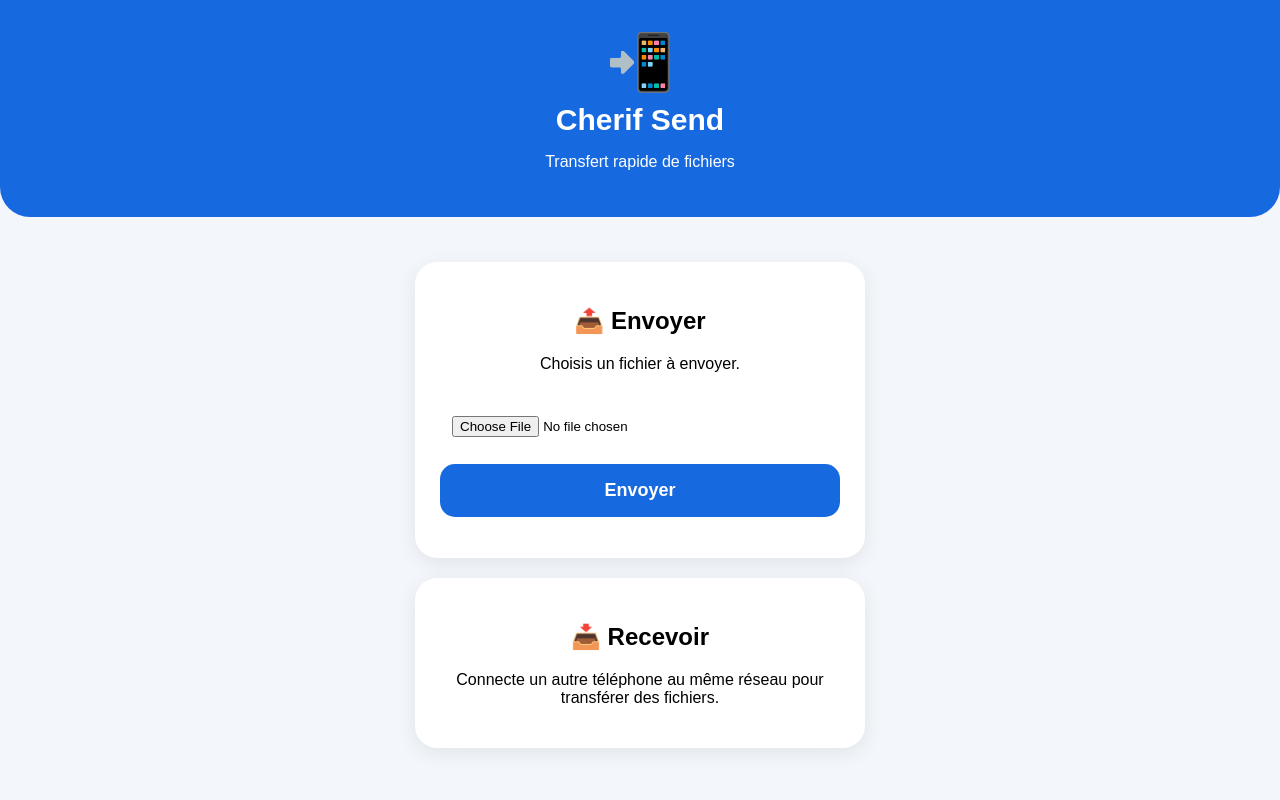
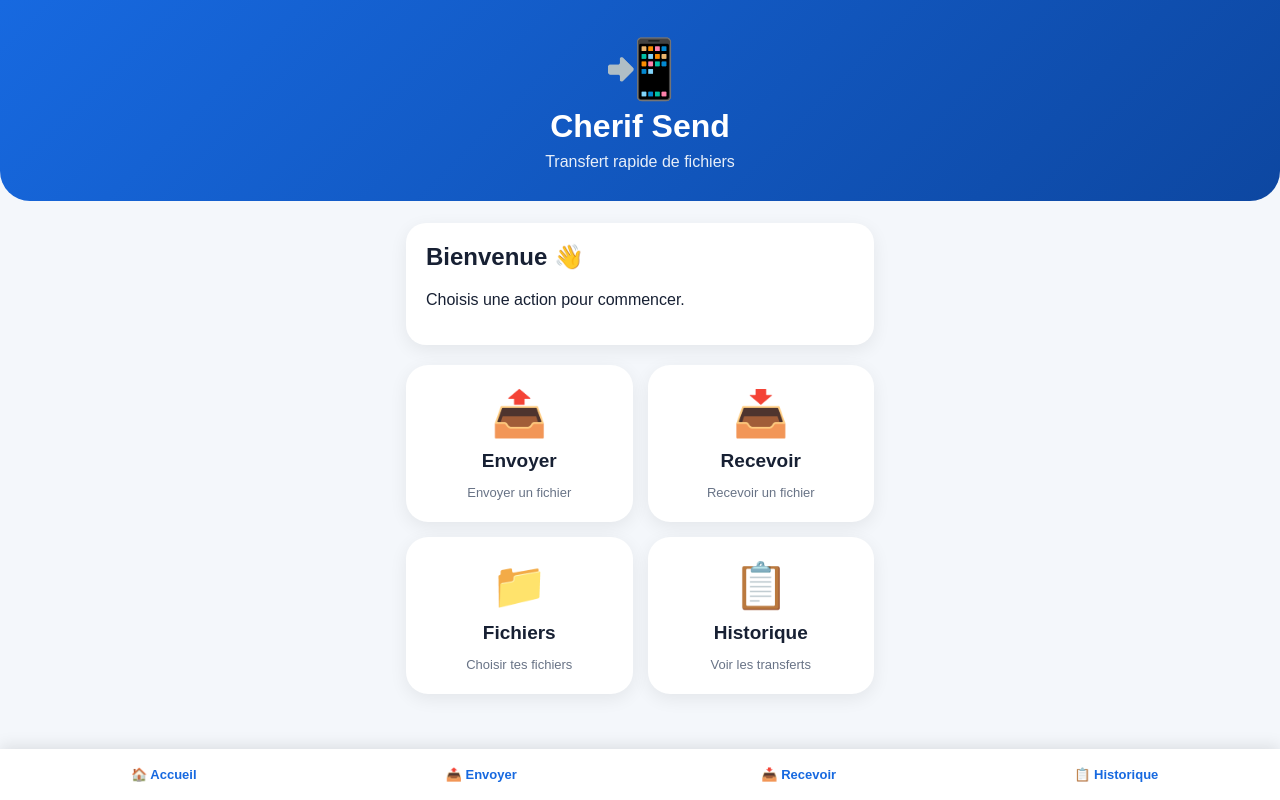
Before and after one commit to caidaraalhassane-stack/Cherif-send, a website: page www/index.html in a window 1280 px wide. Drawn offline with Linux system fonts and the light colour scheme.

Commit message:
Nouvelle interface Cherif Send

```diff
--- a/www/index.html
+++ b/www/index.html
@@ -13,54 +13,165 @@
     body {
       margin: 0;
       font-family: Arial, sans-serif;
-      background: #f3f6fa;
-      text-align: center;
+      background: #f4f7fb;
+      color: #172033;
     }
 
     header {
-      background: #1769e0;
+      background: linear-gradient(135deg, #1769e0, #0d47a1);
       color: white;
-      padding: 30px 15px;
+      padding: 35px 20px 30px;
+      text-align: center;
       border-radius: 0 0 30px 30px;
     }
 
     .logo {
-      font-size: 55px;
+      font-size: 58px;
     }
 
-    h1 {
-      margin: 8px 0;
-      font-size: 30px;
+    header h1 {
+      margin: 5px 0;
+      font-size: 32px;
+    }
+
+    header p {
+      margin: 8px 0 0;
+      opacity: .9;
     }
 
     .container {
-      padding: 25px 18px;
+      padding: 22px 16px 90px;
+      max-width: 500px;
+      margin: auto;
+    }
+
+    .welcome {
+      background: white;
+      padding: 20px;
+      border-radius: 20px;
+      margin-bottom: 20px;
+      box-shadow: 0 5px 18px rgba(0,0,0,.07);
+    }
+
+    .welcome h2 {
+      margin-top: 0;
+    }
+
+    .grid {
+      display: grid;
+      grid-template-columns: 1fr 1fr;
+      gap: 15px;
     }
 
     .card {
       background: white;
-      padding: 25px;
-      margin: 20px auto;
-      max-width: 450px;
       border-radius: 22px;
-      box-shadow: 0 5px 20px rgba(0,0,0,.08);
+      padding: 22px 15px;
+      text-align: center;
+      box-shadow: 0 5px 18px rgba(0,0,0,.07);
+      cursor: pointer;
+      transition: transform .15s;
+    }
+
+    .card:active {
+      transform: scale(.96);
+    }
+
+    .icon {
+      font-size: 45px;
+      margin-bottom: 10px;
+    }
+
+    .card h3 {
+      margin: 5px 0;
+      font-size: 19px;
+    }
+
+    .card p {
+      font-size: 13px;
+      color: #687386;
+      margin-bottom: 0;
+    }
+
+    .section {
+      display: none;
+      background: white;
+      padding: 22px;
+      margin-top: 20px;
+      border-radius: 22px;
+      box-shadow: 0 5px 18px rgba(0,0,0,.07);
+    }
+
+    .section.active {
+      display: block;
+    }
+
+    input[type="file"] {
+      width: 100%;
+      padding: 12px;
+      margin: 15px 0;
+      border: 1px solid #ddd;
+      border-radius: 12px;
     }
 
     button {
       width: 100%;
-      padding: 16px;
+      padding: 15px;
       border: 0;
-      border-radius: 15px;
+      border-radius: 14px;
       background: #1769e0;
       color: white;
-      font-size: 18px;
+      font-size: 17px;
       font-weight: bold;
+      margin-top: 8px;
     }
 
-    input {
-      width: 100%;
-      margin: 15px 0;
+    .back {
+      background: #eef2f7;
+      color: #172033;
+    }
+
+    #status {
+      margin-top: 15px;
+      font-weight: bold;
+      color: #1769e0;
+    }
+
+    .history-item {
       padding: 12px;
+      border-bottom: 1px solid #eee;
+      text-align: left;
+    }
+
+    .empty {
+      color: #687386;
+      text-align: center;
+    }
+
+    nav {
+      position: fixed;
+      bottom: 0;
+      left: 0;
+      right: 0;
+      background: white;
+      display: flex;
+      justify-content: space-around;
+      padding: 10px 5px;
+      box-shadow: 0 -3px 15px rgba(0,0,0,.1);
+    }
+
+    nav button {
+      background: transparent;
+      color: #1769e0;
+      margin: 0;
+      padding: 8px 3px;
+      font-size: 13px;
+    }
+
+    @media (max-width: 350px) {
+      .grid {
+        grid-template-columns: 1fr;
+      }
     }
   </style>
 </head>
@@ -75,9 +186,41 @@
 
 <div class="container">
 
-  <div class="card">
-    <h2>📤 Envoyer</h2>
-    <p>Choisis un fichier à envoyer.</p>
+  <div class="welcome">
+    <h2>Bienvenue 👋</h2>
+    <p>Choisis une action pour commencer.</p>
+  </div>
+
+  <div class="grid">
+
+    <div class="card" onclick="showSection('send')">
+      <div class="icon">📤</div>
+      <h3>Envoyer</h3>
+      <p>Envoyer un fichier</p>
+    </div>
+
+    <div class="card" onclick="showSection('receive')">
+      <div class="icon">📥</div>
+      <h3>Recevoir</h3>
+      <p>Recevoir un fichier</p>
+    </div>
+
+    <div class="card" onclick="showSection('files')">
+      <div class="icon">📁</div>
+      <h3>Fichiers</h3>
+      <p>Choisir tes fichiers</p>
+    </div>
+
+    <div class="card" onclick="showSection('history')">
+      <div class="icon">📋</div>
+      <h3>Historique</h3>
+      <p>Voir les transferts</p>
+    </div>
+
+  </div>
+
+  <div id="send" class="section">
+    <h2>📤 Envoyer un fichier</h2>
 
     <input type="file" id="file">
 
@@ -86,27 +229,143 @@
     </button>
 
     <p id="status"></p>
+
+    <button class="back" onclick="hideSections()">
+      ← Retour
+    </button>
   </div>
 
-  <div class="card">
+  <div id="receive" class="section">
     <h2>📥 Recevoir</h2>
-    <p>Connecte un autre téléphone au même réseau pour transférer des fichiers.</p>
+
+    <p>
+      La réception de fichiers sera disponible ici.
+    </p>
+
+    <button onclick="showMessage('Recherche d’un appareil...')">
+      🔎 Rechercher un appareil
+    </button>
+
+    <p id="receiveStatus"></p>
+
+    <button class="back" onclick="hideSections()">
+      ← Retour
+    </button>
+  </div>
+
+  <div id="files" class="section">
+    <h2>📁 Mes fichiers</h2>
+
+    <input type="file" id="multipleFiles" multiple>
+
+    <p id="fileStatus" class="empty">
+      Aucun fichier sélectionné.
+    </p>
+
+    <button onclick="showFiles()">
+      Afficher les fichiers
+    </button>
+
+    <button class="back" onclick="hideSections()">
+      ← Retour
+    </button>
+  </div>
+
+  <div id="history" class="section">
+    <h2>📋 Historique</h2>
+
+    <div id="historyList">
+      <p class="empty">
+        Aucun transfert pour le moment.
+      </p>
+    </div>
+
+    <button class="back" onclick="hideSections()">
+      ← Retour
+    </button>
   </div>
 
 </div>
 
+<nav>
+  <button onclick="hideSections()">🏠 Accueil</button>
+  <button onclick="showSection('send')">📤 Envoyer</button>
+  <button onclick="showSection('receive')">📥 Recevoir</button>
+  <button onclick="showSection('history')">📋 Historique</button>
+</nav>
+
 <script>
-function sendFile() {
-  const file = document.getElementById("file").files[0];
-  const status = document.getElementById("status");
-
-  if (!file) {
-    status.textContent = "Choisis d'abord un fichier.";
-    return;
+  function hideSections() {
+    document.querySelectorAll(".section").forEach(section => {
+      section.classList.remove("active");
+    });
   }
 
-  status.textContent = "Fichier sélectionné : " + file.name;
-}
+  function showSection(id) {
+    hideSections();
+
+    const section = document.getElementById(id);
+
+    if (section) {
+      section.classList.add("active");
+      section.scrollIntoView({
+        behavior: "smooth"
+      });
+    }
+  }
+
+  function sendFile() {
+    const fileInput = document.getElementById("file");
+    const status = document.getElementById("status");
+
+    if (!fileInput.files.length) {
+      status.textContent = "⚠️ Choisis d'abord un fichier.";
+      return;
+    }
+
+    const file = fileInput.files[0];
+
+    status.textContent =
+      "✅ Fichier sélectionné : " + file.name;
+
+    addHistory(
+      "📤 " + file.name
+    );
+  }
+
+  function showFiles() {
+    const input = document.getElementById("multipleFiles");
+    const status = document.getElementById("fileStatus");
+
+    if (!input.files.length) {
+      status.textContent = "Aucun fichier sélectionné.";
+      return;
+    }
+
+    status.innerHTML =
+      "📁 " + input.files.length +
+      " fichier(s) sélectionné(s).";
+  }
+
+  function showMessage(message) {
+    document.getElementById("receiveStatus").textContent =
+      "🔵 " + message;
+  }
+
+  function addHistory(text) {
+    const history = document.getElementById("historyList");
+
+    if (history.querySelector(".empty")) {
+      history.innerHTML = "";
+    }
+
+    const item = document.createElement("div");
+
+    item.className = "history-item";
+    item.textContent = text;
+
+    history.prepend(item);
+  }
 </script>
 
 </body>
```
